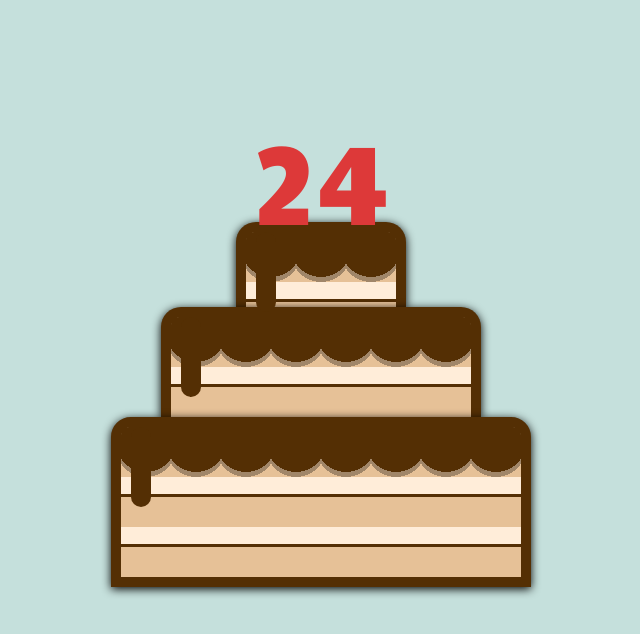
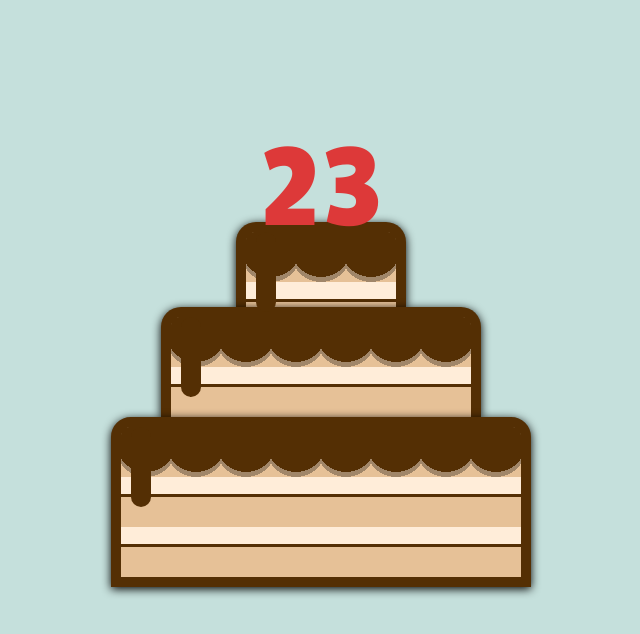
Before and after one commit to effyeve/effyeve.github.io, a plain HTML site: page hbdfoon.html in a window 1280 px wide. Shown: the whole page, without its empty margins (319-959 px from the left). Drawn offline with Linux system fonts and the light colour scheme.

Commit message:
Update hbdfoon.html

```diff
--- a/hbdfoon.html
+++ b/hbdfoon.html
@@ -96,7 +96,7 @@
 		<section id="cake">
 			<section class="numbers">
 				<span class="candle">2</span>
-				<span class="candle">4</span>
+				<span class="candle">3</span>
 			</section>
 			<section class="cake" id="cake-top"></section>
 			<section class="cake" id="cake-middle"></section>
```
